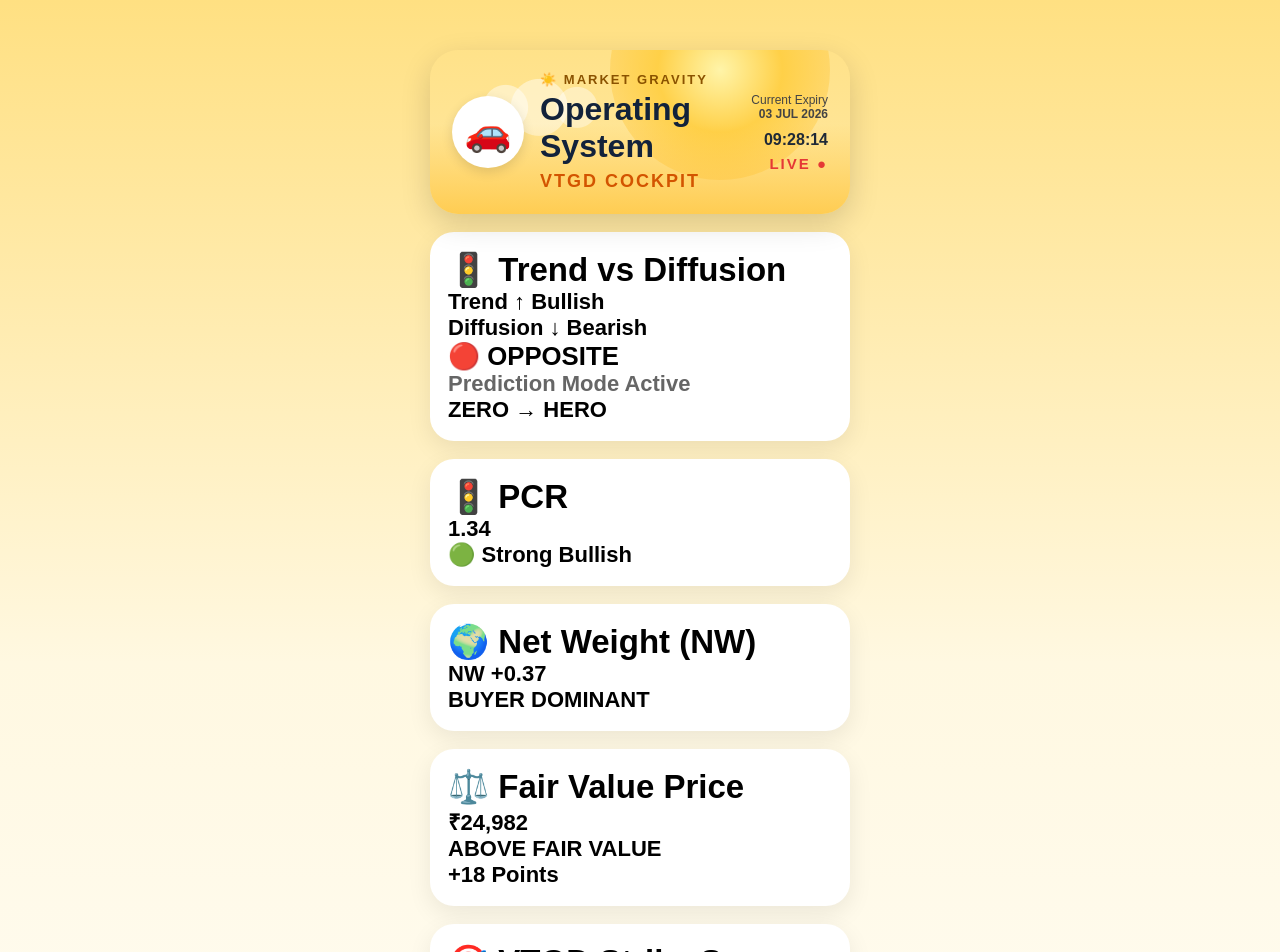
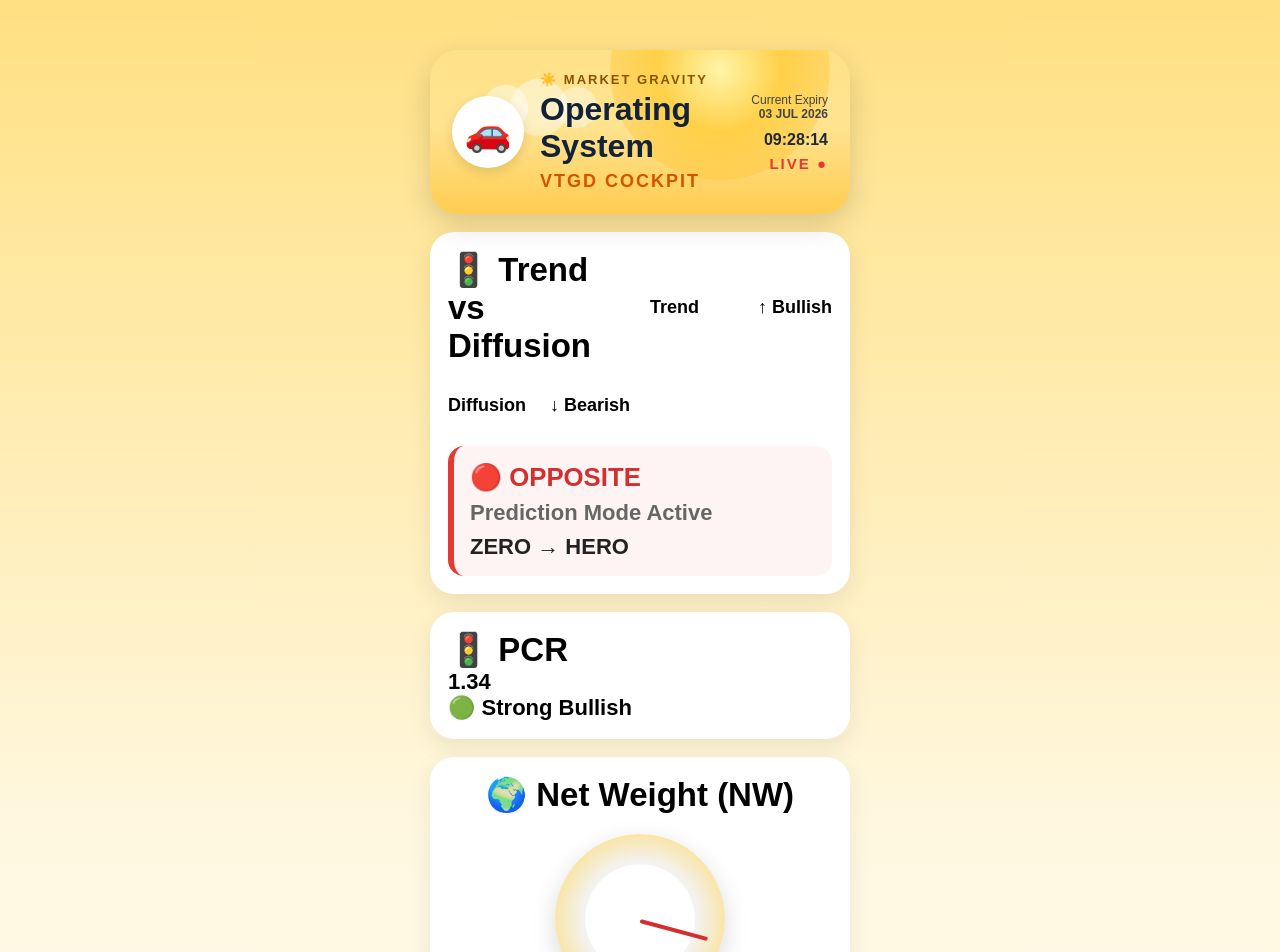
Before and after one commit to ardhnarishwar-ai/VTGD, a plain HTML site: page design/cockpit-v2.html in a window 1280 px wide. Shown: the top 952 px of the page. Drawn offline with Linux system fonts and the light colour scheme.

Commit message:
Add styles for trend and gravity cards
Added styles for trend and gravity cards including layout and design.

```diff
--- a/frontend/style.css
+++ b/frontend/style.css
@@ -578,3 +578,125 @@ body{
         radial-gradient(circle at 26% 35%, rgba(255,255,255,.45) 0 28px, transparent 29px),
         radial-gradient(circle at 35% 35%, rgba(255,255,255,.40) 0 20px, transparent 21px);
 }
+/* =========================
+   Trend vs Diffusion Card
+========================= */
+
+.trend-card{
+    display:grid;
+    grid-template-columns:1fr 1fr;
+    gap:20px;
+    align-items:center;
+}
+
+.trend-row{
+    display:flex;
+    justify-content:space-between;
+    margin:10px 0;
+    font-size:18px;
+}
+
+.prediction{
+    grid-column:1 / -1;
+
+    background:#fff4f4;
+    border-left:6px solid #e53935;
+
+    border-radius:16px;
+
+    padding:16px;
+}
+
+.prediction h3{
+    color:#d32f2f;
+    margin-bottom:8px;
+}
+
+.prediction p{
+    color:#666;
+    margin-bottom:8px;
+}
+
+.prediction strong{
+    color:#222;
+}
+/* =========================
+   Net Weight Card
+========================= */
+
+.gravity-card{
+
+    text-align:center;
+
+}
+
+.gravity-meter{
+
+    width:170px;
+    height:170px;
+
+    margin:20px auto;
+
+    border-radius:50%;
+
+    background:
+        radial-gradient(circle,#ffffff 45%,#f3f3f3 46%,#ffd54f 100%);
+
+    position:relative;
+
+    box-shadow:0 8px 25px rgba(0,0,0,.15);
+
+}
+
+.needle{
+
+    position:absolute;
+
+    width:70px;
+    height:4px;
+
+    background:#d32f2f;
+
+    top:50%;
+    left:50%;
+
+    transform-origin:left center;
+
+    transform:rotate(15deg);
+
+    border-radius:5px;
+}
+
+.gravity-value{
+
+    margin-top:15px;
+
+}
+
+.gravity-value span{
+
+    display:block;
+
+    color:#777;
+
+    font-size:15px;
+
+}
+
+.gravity-value strong{
+
+    font-size:34px;
+
+    color:#111;
+
+}
+
+.gravity-status{
+
+    margin-top:10px;
+
+    font-weight:700;
+
+    color:#2e7d32;
+
+}
```
